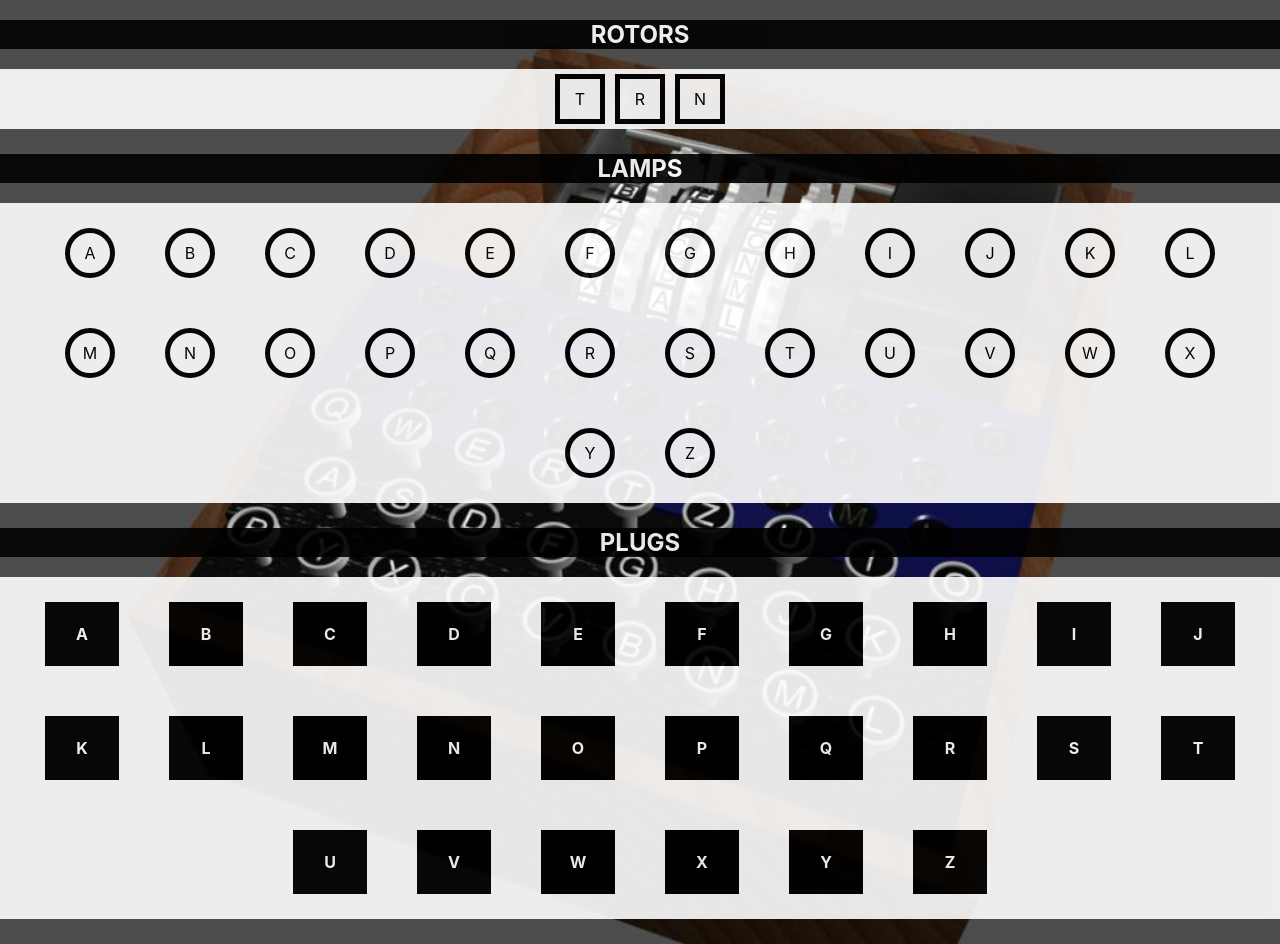
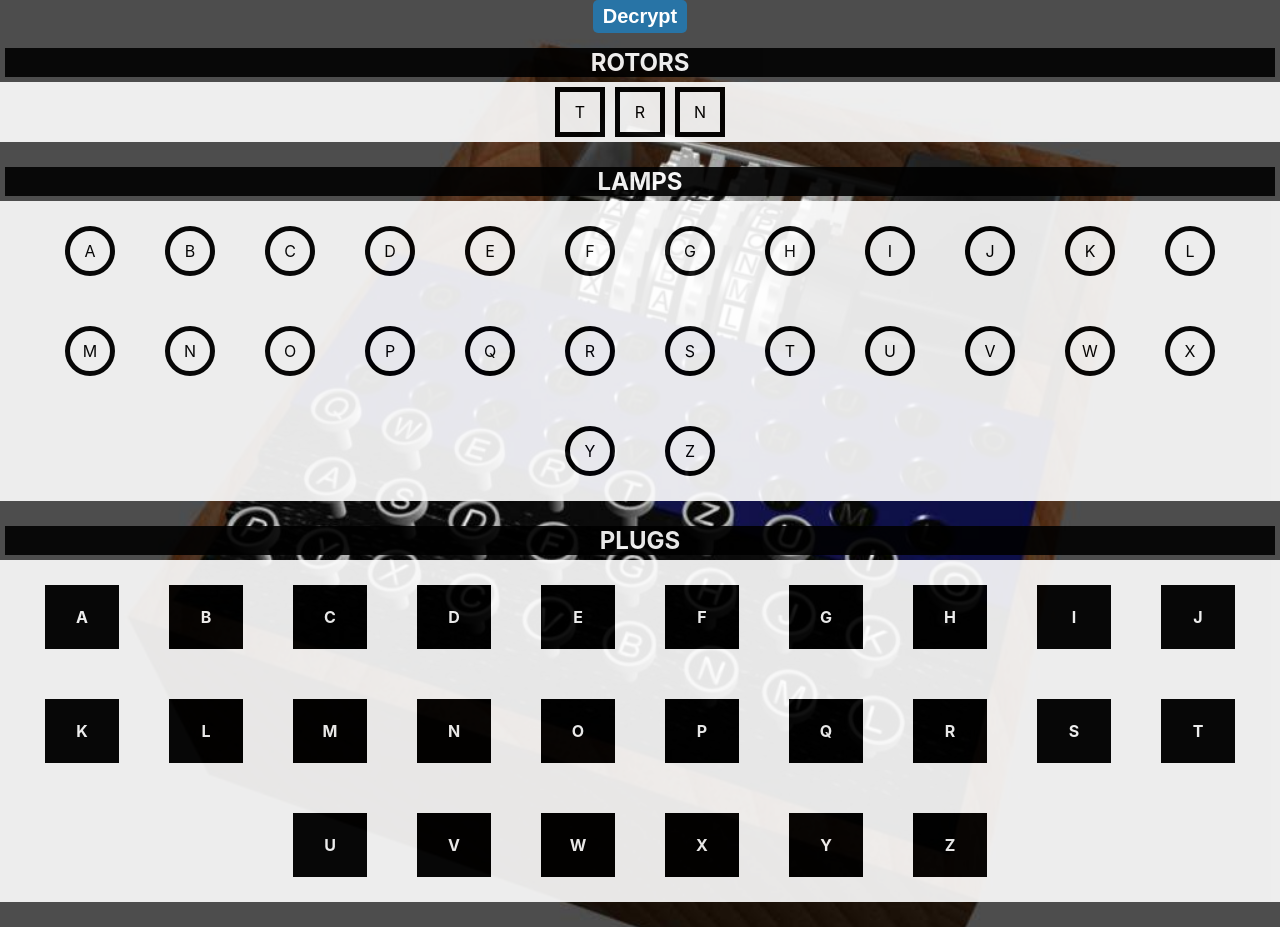
Before and after one commit to AbhijeetKumarGupta/Enigma_Machine_Simulator, a React (Create React App) app: page / in a window 1280 px wide. Built offline with nearby package versions, Linux system fonts and the light colour scheme.

Commit message:
decryption functionalty added

```diff
--- a/src/Pages/Assembly/Keys/index.tsx
+++ b/src/Pages/Assembly/Keys/index.tsx
@@ -9,18 +9,38 @@ interface PlugsProps{
     rotorOne: any;
     rotorTwo: any;
     rotorThree: any;
+    isDecryption: boolean;
 }
 
 const Keys = (props: PlugsProps) => {
-    const {currentKey, KeysList, rotorOne, rotorTwo, rotorThree} = props
+    const {currentKey, KeysList, rotorOne, rotorTwo, rotorThree, isDecryption} = props
 
-    const passThroughRotor = (key: string) => {
+    const passThroughEncryptionRotor = (key: string) => {
         let outputKey:string;
         outputKey = StaticWheel?.[key]
         outputKey = rotorThree?.[outputKey]
         outputKey = rotorTwo?.[outputKey]
         outputKey = rotorOne?.[outputKey]
         return outputKey
+    }
+
+    const passThroughDecryptionRotor = (key: string) => {
+        let outputKey:string;
+        outputKey = Object.keys(rotorOne)?.find((rotorKey:any) => rotorOne?.[rotorKey] === key) || ''
+        outputKey = Object.keys(rotorTwo)?.find((rotorKey:any) => rotorTwo?.[rotorKey] === outputKey) || ''
+        outputKey = Object.keys(rotorThree)?.find((rotorKey:any) => rotorThree?.[rotorKey] === outputKey) || ''
+        outputKey = Object.keys(StaticWheel)?.find((rotorKey:any) => StaticWheel?.[rotorKey] === outputKey) || ''
+        return outputKey
+    }
+
+    const isActiveKey = (key: string) => {
+        let curKey;
+        if(cur?.connected){
+            curKey = cur?.connected
+        }
+        const encryptionDecryptionFunction = isDecryption ? passThroughDecryptionRotor : passThroughEncryptionRotor
+        curKey = encryptionDecryptionFunction(curKey || currentKey)
+        return key === curKey
     }
 
     const cur = KeysList?.find((key: KeysListType) => key?.key === currentKey)
@@ -31,14 +51,9 @@ const Keys = (props: PlugsProps) => {
             <Wrapper>
             {
                 KeysList?.map((key: KeysListType, index: number) => {
-                    let curKey;
-                    if(cur?.connected){
-                        curKey = cur?.connected
-                    }
-                    curKey = passThroughRotor(curKey || currentKey)
-                    const isActive = key?.key === curKey
+
                     return(
-                        <Key key={index} keyText={key?.key} isActive={isActive}/>
+                        <Key key={index} keyText={key?.key} isActive={isActiveKey(key?.key)}/>
                     )
                 })
             }
--- a/src/Pages/Assembly/index.tsx
+++ b/src/Pages/Assembly/index.tsx
@@ -1,5 +1,6 @@
 import { useEffect, useState } from "react";
-import { Alphabets, KeysList, NextKeys, RotorKeys, RotorOne, RotorThree, RotorTwo } from "../helper";
+import { Alphabets, KeysList, NextKeys, RotorEncryptionKeys, RotorDecryptionKeys, RotorOne, RotorThree, RotorTwo } from "../helper";
+import { EncDecControllButton } from "../style";
 import { KeyType, KeysListType } from "../types";
 import Keys from "./Keys";
 import Plugs from "./Plugs";
@@ -8,11 +9,16 @@ import Rotors from "./Rotors";
 const Enigma = () => {
     const [keyAndPlug, setKeyPlug] = useState<Array<KeysListType>>(KeysList)
     const [currentKey, setCurrentKey] = useState<string>('')
-    const [rotorKeys, setRotorKeys] = useState<Array<string>>(RotorKeys)
+    const [rotorKeys, setRotorKeys] = useState<Array<string>>(RotorEncryptionKeys)
     const [rotorOne, setRotorOne] = useState<KeyType>(RotorOne)
     const [rotorTwo, setRotorTwo] = useState<KeyType>(RotorTwo)
     const [rotorThree, setRotorThree] = useState<KeyType>(RotorThree)
     const [isFirst, setFirst] = useState<boolean>(true)
+    const [isDecryption, setIsDecryption] = useState<boolean>(false)
+
+    useEffect(()=>{
+        setRotorKeys(isDecryption ? RotorDecryptionKeys : RotorEncryptionKeys)
+    },[isDecryption])
 
     const keyDown = (event: KeyboardEvent) => {
         onClick(event)
@@ -31,7 +37,7 @@ const Enigma = () => {
     const onClick = (event: KeyboardEvent) => {
         if(Alphabets.includes(event?.key?.toUpperCase())){
             setCurrentKey(event?.key?.toUpperCase());
-            handleRotate()
+            setTimeout(()=>handleRotate(),500)
         }
         if(isFirst){
             setFirst(false)
@@ -98,8 +104,9 @@ const Enigma = () => {
 
     return (
         <>
+            <EncDecControllButton onClick={() => setIsDecryption((prev: boolean) => !prev)}>{isDecryption ? 'Encrypt' : 'Decrypt'}</EncDecControllButton>
             <Rotors rotorKeys={rotorKeys}/>
-            <Keys rotorOne={rotorOne} rotorTwo={rotorTwo} rotorThree={rotorThree} currentKey={currentKey} KeysList={keyAndPlug}/>
+            <Keys isDecryption={isDecryption} rotorOne={rotorOne} rotorTwo={rotorTwo} rotorThree={rotorThree} currentKey={currentKey} KeysList={keyAndPlug}/>
             <Plugs plugs={keyAndPlug} setPlugs={setKeyPlug}/>
         </>
     )
--- a/src/Pages/helper.tsx
+++ b/src/Pages/helper.tsx
@@ -307,10 +307,16 @@ export const StaticWheel: KeyType = {
     Z : 'F'
 }
 
-export const RotorKeys: Array<string> = [
+export const RotorEncryptionKeys: Array<string> = [
     'T',
     'R',
     'N'
+]
+
+export const RotorDecryptionKeys: Array<string> = [
+    'N',
+    'R',
+    'T'
 ]
 
 export const NextKeys: KeyType = {
--- a/src/Pages/style.ts
+++ b/src/Pages/style.ts
@@ -15,4 +15,17 @@ export const H2 = styled.h2`
     color: white;
     background: #000000;
     opacity: .9;
+    margin: 5px;
 `
+
+export const EncDecControllButton = styled.button`
+    background: #2874A6;
+    color: white;
+    font-weight: 700;
+    border: none;
+    padding: 5px 10px;
+    font-size: 20px;
+    border-radius: 5px;
+    cursor: pointer;
+    margin-bottom: 10px;
+`
```
